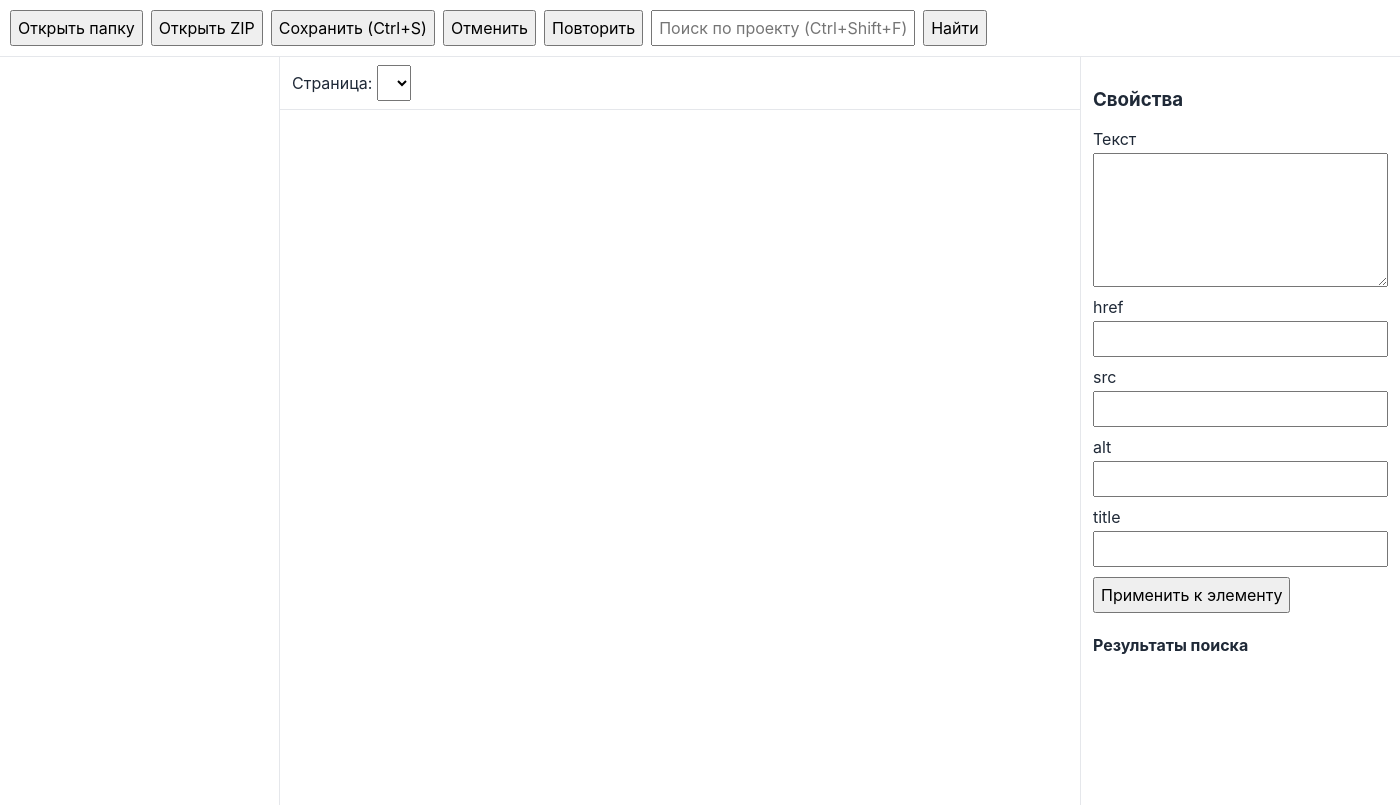
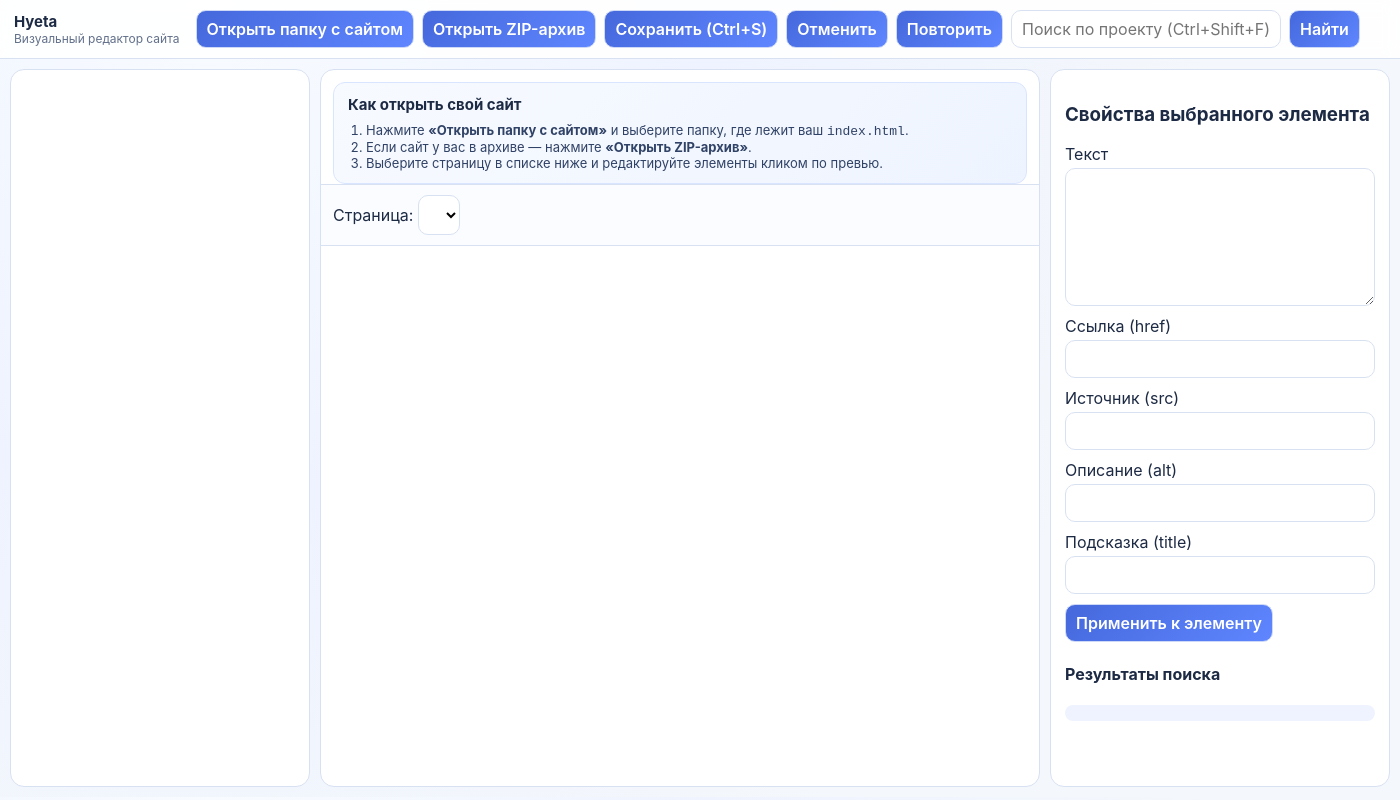
Before and after one commit to stiflerr1488-ops/hyeta, an Electron app: page src/renderer/index.html in a window 1400 px wide. Drawn offline with Linux system fonts and the light colour scheme.

Commit message:
Локализовать интерфейс и обновить внешний вид редактора

```diff
--- a/src/renderer/app.js
+++ b/src/renderer/app.js
@@ -191,10 +191,12 @@ function redo() {
 
 async function runProjectSearch() {
   const results = await window.editorApi.search(refs.searchInput.value);
-  refs.searchResults.textContent = results
-    .slice(0, 200)
-    .map((r) => `${r.path}:${r.line}  ${r.snippet}`)
-    .join('\n');
+  refs.searchResults.textContent = results.length
+    ? results
+        .slice(0, 200)
+        .map((r) => `${r.path}:${r.line}  ${r.snippet}`)
+        .join('\n')
+    : 'Ничего не найдено';
 }
 
 window.addEventListener('message', (event) => {
@@ -266,3 +268,5 @@ window.addEventListener('keydown', (event) => {
   }
 });
 // updated-all-files
+
+setStatus('Откройте папку или ZIP-архив с вашим сайтом, чтобы начать работу.');
--- a/src/renderer/index.html
+++ b/src/renderer/index.html
@@ -8,8 +8,12 @@
 </head>
 <body>
   <header class="toolbar">
-    <button id="openProjectBtn">Открыть папку</button>
-    <button id="openZipBtn">Открыть ZIP</button>
+    <div class="brand">
+      <strong>Hyeta</strong>
+      <span>Визуальный редактор сайта</span>
+    </div>
+    <button id="openProjectBtn">Открыть папку с сайтом</button>
+    <button id="openZipBtn">Открыть ZIP-архив</button>
     <button id="saveBtn">Сохранить (Ctrl+S)</button>
     <button id="undoBtn">Отменить</button>
     <button id="redoBtn">Повторить</button>
@@ -21,6 +25,14 @@
   <main class="layout">
     <aside class="sidebar" id="fileTree"></aside>
     <section class="previewPane">
+      <div class="helperCard">
+        <h3>Как открыть свой сайт</h3>
+        <ol>
+          <li>Нажмите <b>«Открыть папку с сайтом»</b> и выберите папку, где лежит ваш <code>index.html</code>.</li>
+          <li>Если сайт у вас в архиве — нажмите <b>«Открыть ZIP-архив»</b>.</li>
+          <li>Выберите страницу в списке ниже и редактируйте элементы кликом по превью.</li>
+        </ol>
+      </div>
       <div class="pagePicker">
         <label for="pageSelect">Страница:</label>
         <select id="pageSelect"></select>
@@ -28,25 +40,25 @@
       <iframe id="previewFrame" sandbox="allow-scripts allow-same-origin allow-forms"></iframe>
     </section>
     <aside class="properties">
-      <h3>Свойства</h3>
+      <h3>Свойства выбранного элемента</h3>
       <div class="field">
         <label>Текст</label>
         <textarea id="textValue" rows="6"></textarea>
       </div>
       <div class="field">
-        <label>href</label>
+        <label>Ссылка (href)</label>
         <input id="attrHref" />
       </div>
       <div class="field">
-        <label>src</label>
+        <label>Источник (src)</label>
         <input id="attrSrc" />
       </div>
       <div class="field">
-        <label>alt</label>
+        <label>Описание (alt)</label>
         <input id="attrAlt" />
       </div>
       <div class="field">
-        <label>title</label>
+        <label>Подсказка (title)</label>
         <input id="attrTitle" />
       </div>
       <button id="applyBtn">Применить к элементу</button>
@@ -58,4 +70,3 @@
   <script src="app.js"></script>
 </body>
 </html>
-<!-- updated-all-files -->
--- a/src/renderer/styles.css
+++ b/src/renderer/styles.css
@@ -1,17 +1,152 @@
 * { box-sizing: border-box; }
-body { margin: 0; font-family: Inter, Arial, sans-serif; color: #1f2937; }
-.toolbar { display: flex; gap: 8px; align-items: center; padding: 10px; border-bottom: 1px solid #e5e7eb; }
-.layout { display: grid; grid-template-columns: 280px 1fr 320px; height: calc(100vh - 52px); }
-.sidebar, .properties { border-right: 1px solid #e5e7eb; overflow: auto; padding: 12px; }
-.properties { border-left: 1px solid #e5e7eb; border-right: none; }
-.previewPane { display: flex; flex-direction: column; min-width: 0; }
-.pagePicker { padding: 8px 12px; border-bottom: 1px solid #e5e7eb; }
-#previewFrame { border: 0; width: 100%; height: 100%; }
+
+:root {
+  --bg: #f4f7fb;
+  --panel: #ffffff;
+  --panel-soft: #eef3ff;
+  --border: #d8e1f2;
+  --text: #1d2a44;
+  --muted: #62708a;
+  --accent: #4568dc;
+  --accent-2: #5f86ff;
+}
+
+body {
+  margin: 0;
+  font-family: Inter, "Segoe UI", Arial, sans-serif;
+  color: var(--text);
+  background: radial-gradient(circle at 15% 0%, #f8fbff, #eef3ff 35%, #f4f7fb 70%);
+}
+
+.toolbar {
+  display: flex;
+  gap: 8px;
+  align-items: center;
+  padding: 10px 14px;
+  border-bottom: 1px solid var(--border);
+  background: rgba(255, 255, 255, 0.88);
+  backdrop-filter: blur(8px);
+  position: sticky;
+  top: 0;
+  z-index: 10;
+}
+
+.brand {
+  display: flex;
+  flex-direction: column;
+  margin-right: 8px;
+}
+
+.brand strong { font-size: 15px; }
+.brand span { font-size: 12px; color: var(--muted); }
+
+.layout {
+  display: grid;
+  grid-template-columns: 300px 1fr 340px;
+  height: calc(100vh - 62px);
+  gap: 10px;
+  padding: 10px;
+}
+
+.sidebar,
+.properties,
+.previewPane {
+  background: var(--panel);
+  border: 1px solid var(--border);
+  border-radius: 14px;
+  overflow: auto;
+}
+
+.sidebar,
+.properties { padding: 14px; }
+
+.previewPane {
+  display: flex;
+  flex-direction: column;
+  min-width: 0;
+}
+
+.helperCard {
+  margin: 12px;
+  margin-bottom: 0;
+  padding: 12px 14px;
+  border-radius: 12px;
+  border: 1px solid #d9e4ff;
+  background: linear-gradient(135deg, #f7faff, #eef4ff);
+}
+
+.helperCard h3 {
+  margin: 0 0 8px;
+  font-size: 15px;
+}
+
+.helperCard ol {
+  margin: 0;
+  padding-left: 18px;
+  color: #304266;
+  font-size: 13px;
+}
+
+.pagePicker {
+  padding: 10px 12px;
+  border-top: 1px solid var(--border);
+  border-bottom: 1px solid var(--border);
+  background: #fafcff;
+}
+
+#previewFrame {
+  border: 0;
+  width: 100%;
+  height: 100%;
+  border-radius: 0 0 14px 14px;
+}
+
 .tree-node { margin-left: 12px; }
-.tree-file { cursor: pointer; padding: 3px 0; }
-.tree-file:hover { color: #0d6efd; }
+
+.tree-file {
+  cursor: pointer;
+  padding: 5px 6px;
+  border-radius: 8px;
+}
+
+.tree-file:hover {
+  color: var(--accent);
+  background: #f2f6ff;
+}
+
 .field { display: flex; flex-direction: column; gap: 4px; margin-bottom: 10px; }
-input, textarea, button, select { font: inherit; padding: 6px; }
-#status { margin-left: auto; color: #0f766e; }
-pre { white-space: pre-wrap; font-size: 12px; }
-/* updated-all-files */
+
+input,
+textarea,
+button,
+select {
+  font: inherit;
+  padding: 8px 10px;
+  border: 1px solid var(--border);
+  border-radius: 10px;
+  background: #fff;
+}
+
+button {
+  cursor: pointer;
+  border-color: #cdd9f7;
+  background: linear-gradient(135deg, var(--accent), var(--accent-2));
+  color: #fff;
+  font-weight: 600;
+}
+
+button:hover { filter: brightness(1.03); }
+
+#status {
+  margin-left: auto;
+  color: #0f766e;
+  font-size: 13px;
+}
+
+pre {
+  white-space: pre-wrap;
+  font-size: 12px;
+  background: var(--panel-soft);
+  padding: 8px;
+  border-radius: 10px;
+}
```
